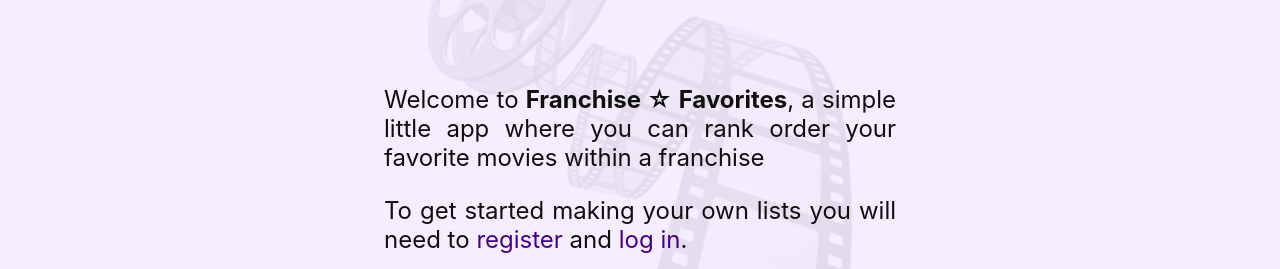
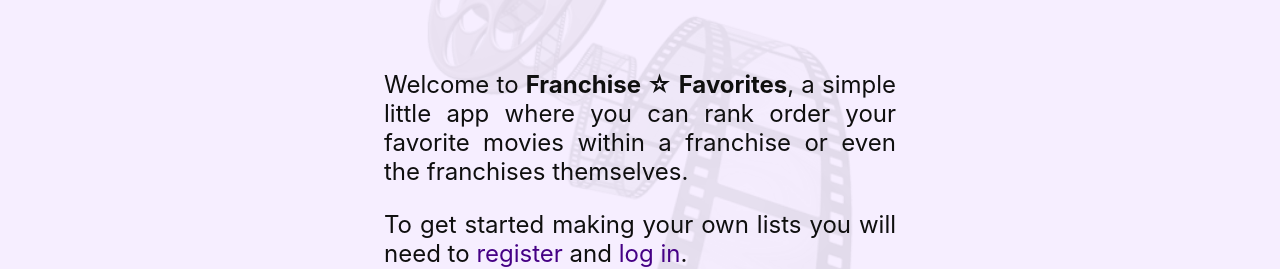
Before and after one commit to StevenJBurns/franchise-favorites, a React (Create React App) app in the folder client/: page / in a window 1280 px wide. Shown: the part 255-524 px from the top of the page. Built offline with nearby package versions, Linux system fonts and the light colour scheme; no server answers.

Commit message:
More content fine tuning on PageHome

```diff
--- a/client/src/components/pages/PageHome.jsx
+++ b/client/src/components/pages/PageHome.jsx
@@ -7,7 +7,7 @@ import "./PageHome.css";
 const PageHome = () => {
   return (
     <main id="main-home">
-      <p className="p-home">Welcome to <strong>Franchise &#9734; Favorites</strong>, a simple little app where you can rank order your favorite movies within a franchise</p>
+      <p className="p-home">Welcome to <strong>Franchise &#9734; Favorites</strong>, a simple little app where you can rank order your favorite movies within a franchise or even the franchises themselves.</p>
       <p className="p-home">To get started making your own lists you will need to <Link to="/register">register</Link> and <Link to="/login">log in</Link>.</p>
     </main>
   );
```
